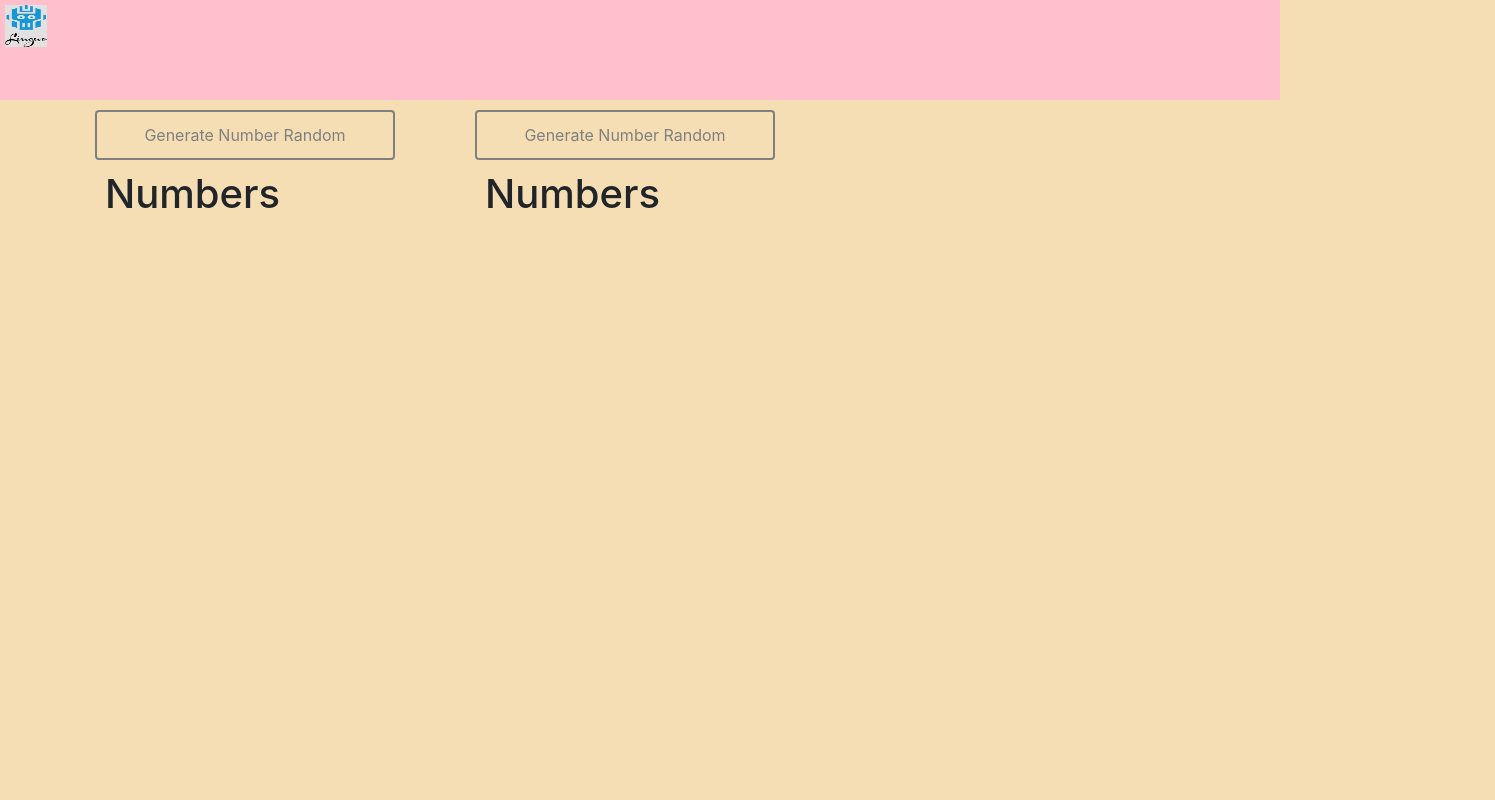
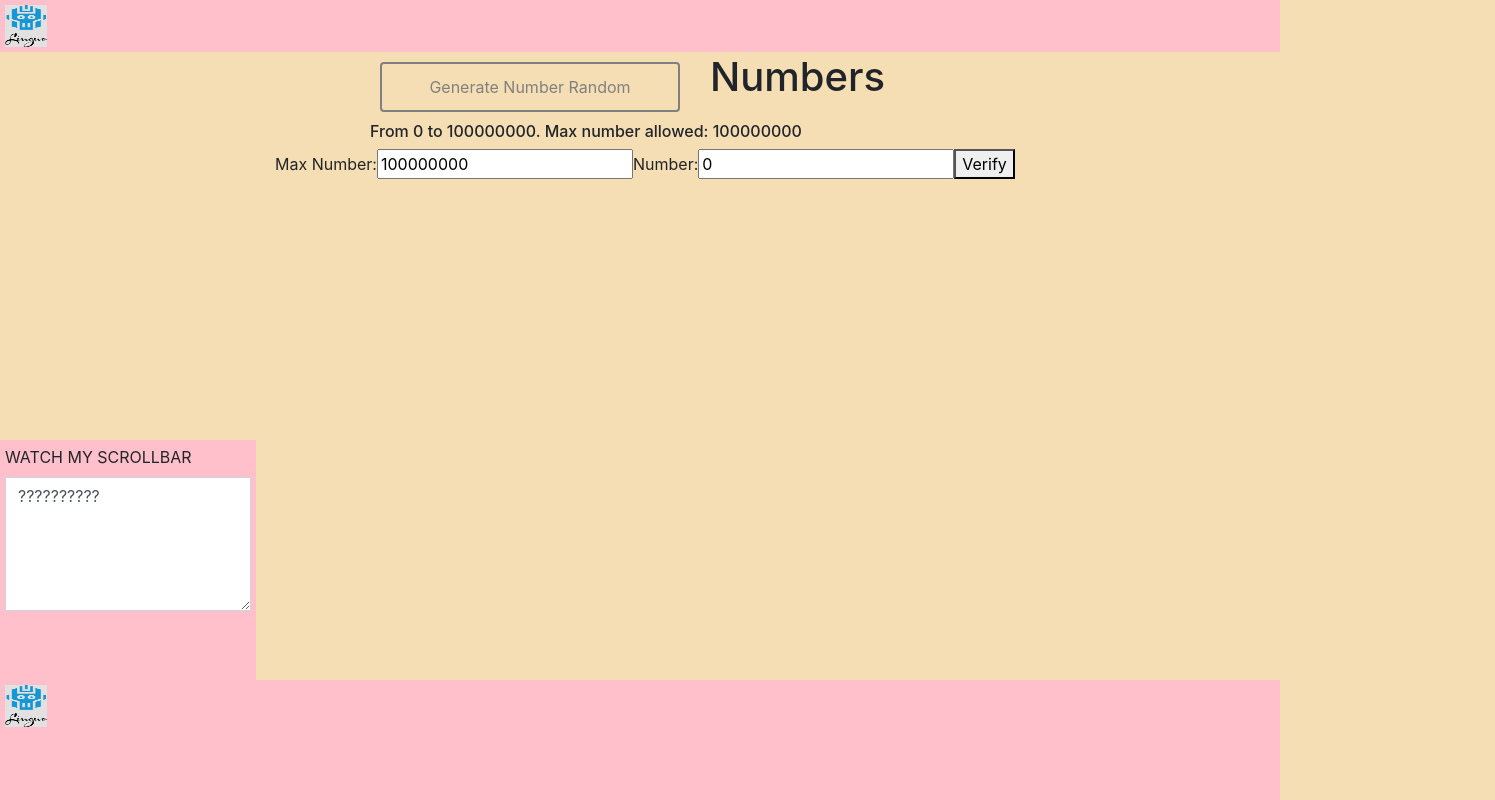
Before and after one commit to NowApoca/Linguo, a React (Create React App) app: page / in a window 1280 px wide. Shown: the whole page, 1495 px wide, since content can reach past the window. Built offline with nearby package versions, Linux system fonts and the light colour scheme.

Commit message:
Textarea

```diff
--- a/src/components/number.js
+++ b/src/components/number.js
@@ -52,24 +52,54 @@ export class Numbers extends React.Component {
                 <img src={logo} alt="Smiley face" height="42" width="42"></img>
             </div>
                 <div className="container">
-                    <div className="row">
-                        <div className="col-12 center-block">
+                    <div class="row ">
+                        <div class = "col-12 offset-md-3">
+                            <Button style={letterStyle} className="randomNumber" variant="secondary" onClick={() => { this.generateNumber("index")}}>Generate Number Random</Button>
+                            <h1 style={letterStyle}>Numbers</h1>
+                            <h6> From 0 to {this.state.maxNumber +". Max number allowed: "+constants.maxNumCHN} </h6>
                         </div>
                     </div>
-                    <div className="row">
-                        <div className = "col-4 center-block">
-                            <Button style={letterStyle} className="randomNumber" variant="secondary" onClick={() => { this.generateNumber("index")}}>Generate Number Random</Button>
-                            <h1 style={letterStyle}>Numbers</h1>
-
-                        </div>
-                        <div className = "col-4 center-block">
-                            <Button style={letterStyle} className="randomNumber" variant="secondary" onClick={() => { this.generateNumber("index")}}>Generate Number Random</Button>
-                            <h1 style={letterStyle}>Numbers</h1>
-                        </div>
-                        <div className="col-4 center-block">
-
+                    <div class="row ">
+                        <div class = "col-12 offset-md-2">
+                            {(this.state.numberRandom < 0) ? (
+                                ""
+                                    ) : (
+                                        <h1> {translation} </h1>
+                            )}
+                            <label>
+                            Max Number:
+                            <input type="text" value={this.state.maxNumber} onChange={this.handleMaxNumberChange} />
+                            </label>
+                            <label>
+                            Number:
+                            <input type="text" value={this.state.numberInText} onChange={this.handleNumberChange} />
+                            </label>
+                            <button onClick={() => { this.handleVerify()}}>Verify</button>
+                            {(this.state.answered) ? (
+                                (this.state.response) ? (
+                                    <h1>Bien</h1>
+                                        ) : (
+                                            <h1> Mal </h1>
+                                )
+                            )
+                            : ("") }
                         </div>
                     </div>
+
+                </div>
+                <div className="textOutput">
+                <div class="wrapper">
+  <div class="form-group">
+    <label for="exampleFormControlTextarea2">WATCH MY SCROLLBAR</label>
+    <textarea class="form-control rounded-0" rows="5" >
+	??????????
+
+		</textarea>
+  </div>
+</div>
+                </div>
+                <div className="bottomBar">
+                    <img src={logo} alt="Smiley face" height="42" width="42"></img>
                 </div>
             </div>
             );
--- a/src/styles/styles.css
+++ b/src/styles/styles.css
@@ -3,16 +3,26 @@
     border: 5px solid pink;
     width: 100%;
     background-color: pink;
-    height: 100px;
+    height: 10%;
 }
 
 .bottomBar {
     margin: 0px;
     position: absolute;
-    height: 200px;
+    height: 15%;
     bottom: 0;
     border: 5px solid pink;
     width: 100%;
+    background-color: pink;
+}
+
+
+.textOutput {
+    margin: 0px;
+    position: absolute;
+    height: 30%;
+    bottom: 15%;
+    border: 5px solid pink;
     background-color: pink;
 }
 
```
